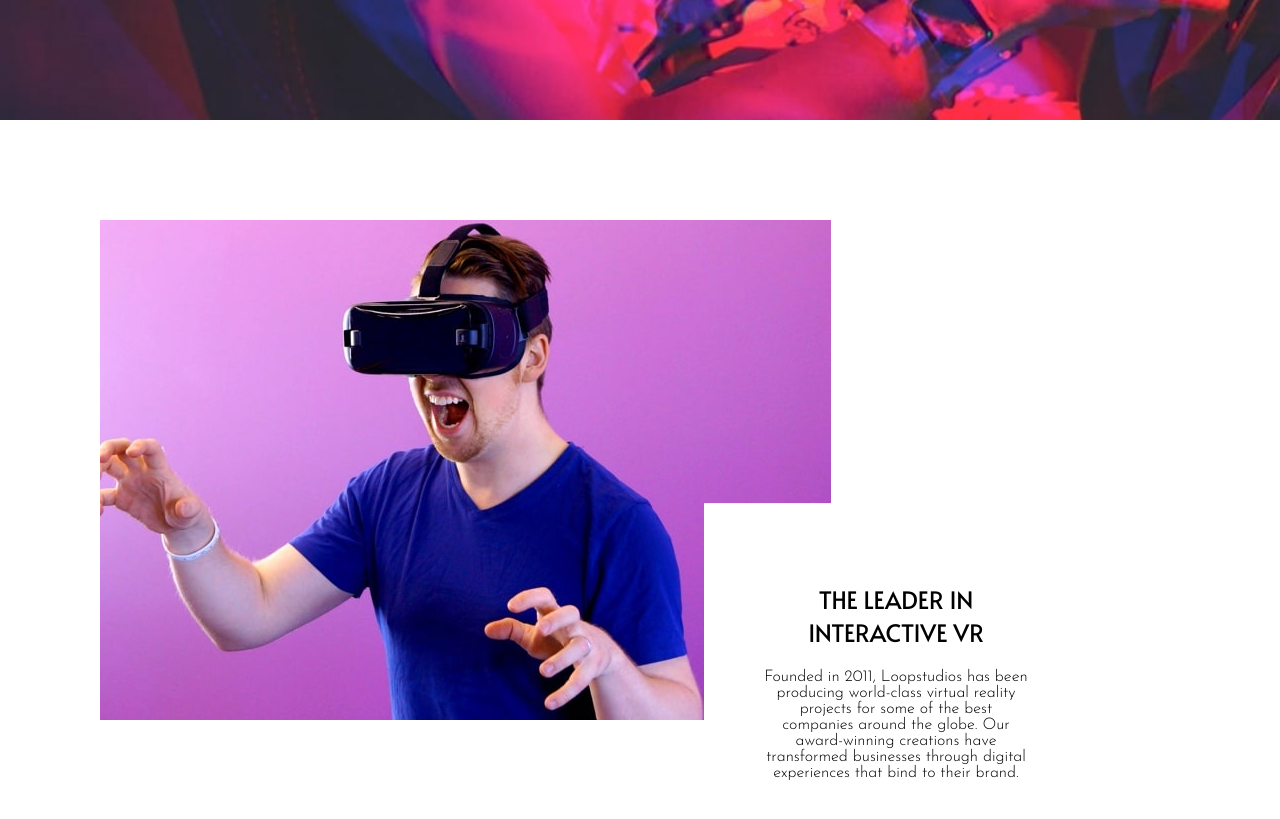
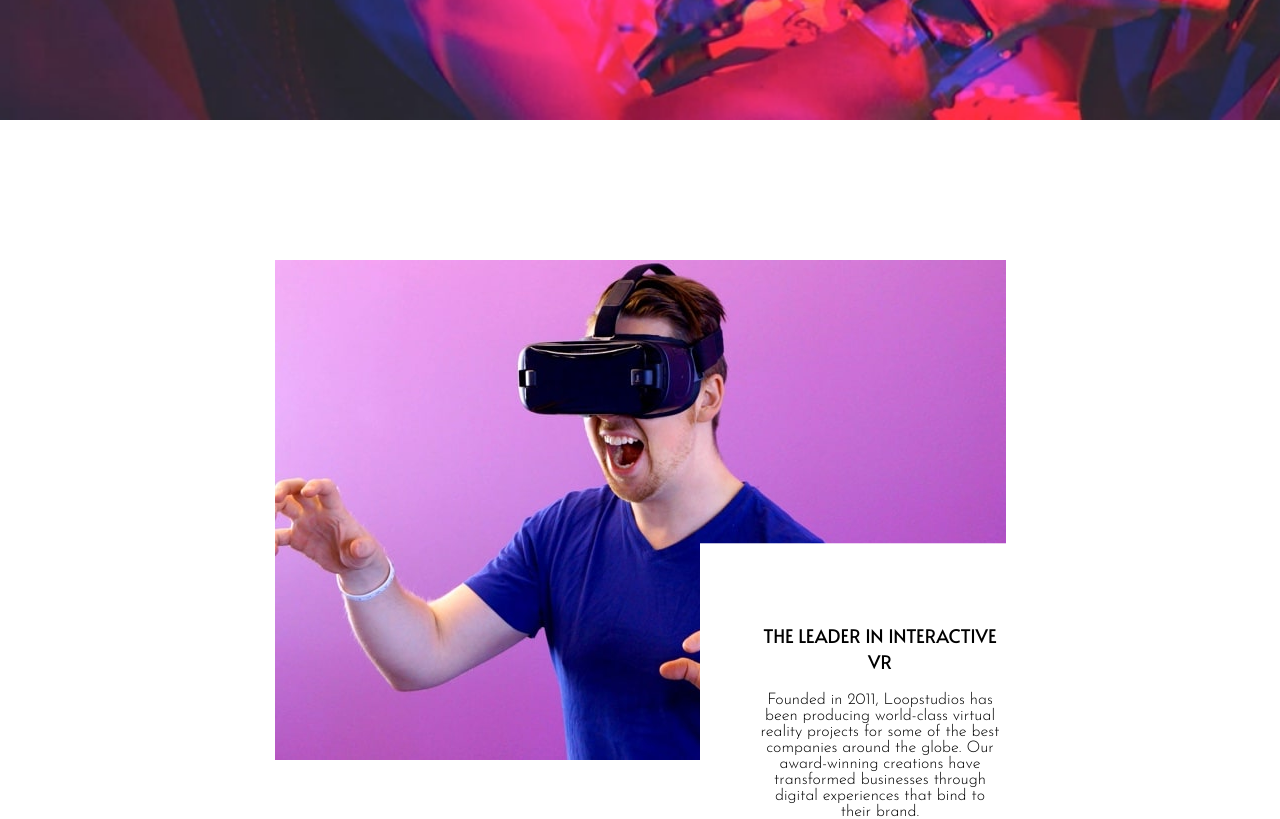
Before and after one commit to daniarsa/Proyecto_loopstudios, a React (Vite) app: page / in a window 1280 px wide. Shown: the part 680-1499 px from the top of the page. Built offline with nearby package versions, Linux system fonts and the light colour scheme.

Commit message:
develop/Importando componente SectionInfo al main

```diff
--- a/src/App.jsx
+++ b/src/App.jsx
@@ -15,7 +15,7 @@
         <Header />
       </div>
       <div>
-      <Section_info />
+      {/* <Section_info /> */}
       <Main />
       </div>
     <Footer />
--- a/src/components/Main.jsx
+++ b/src/components/Main.jsx
@@ -1,5 +1,6 @@
 import React from 'react';
 import SectionItem from './Section_infoItem';
+import Section_info from './Section_info';
 import "../styles/Main.scss";
 
 const creations = [
@@ -16,6 +17,7 @@
 const Main = () => {
   return (
     <section className="cards">
+      <Section_info/>
       <div className="cards__header">
         <h2>OUR CREATIONS</h2>
         <button className="cards__see-all">SEE ALL</button>
```
